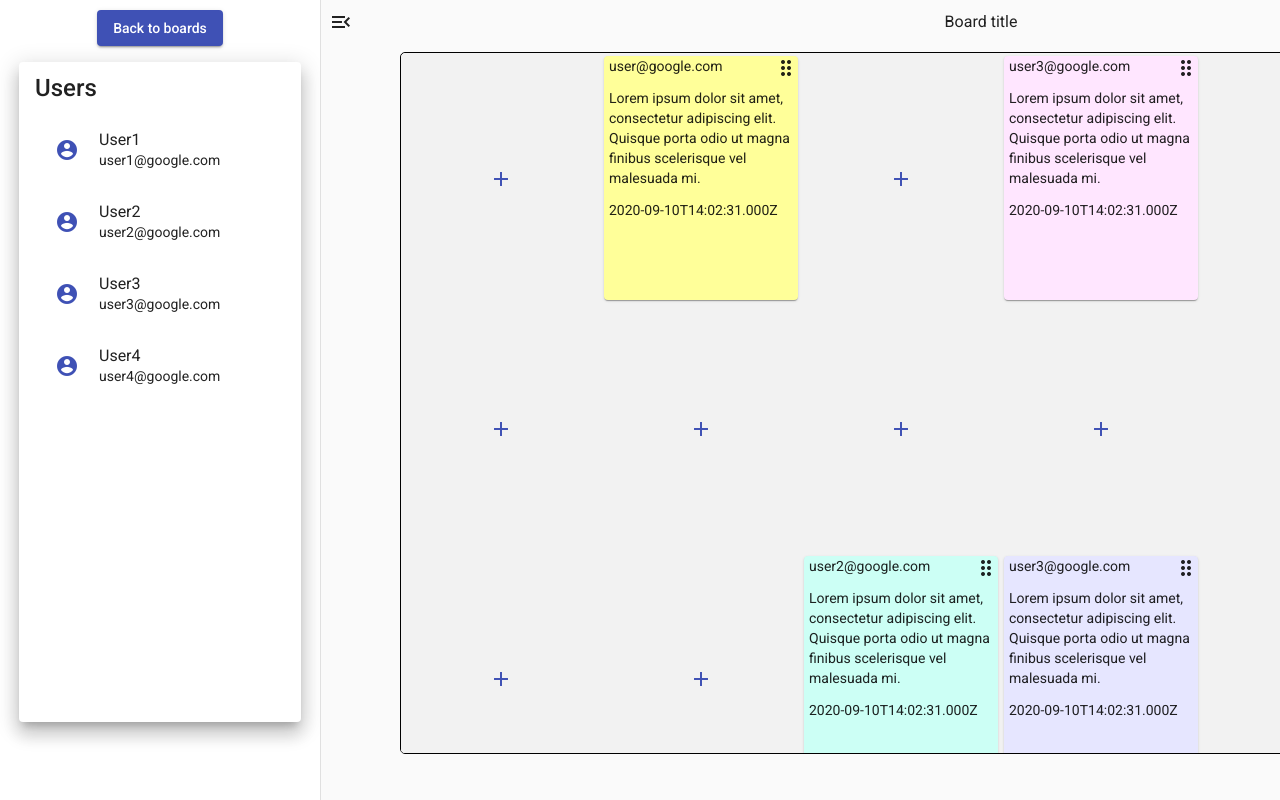
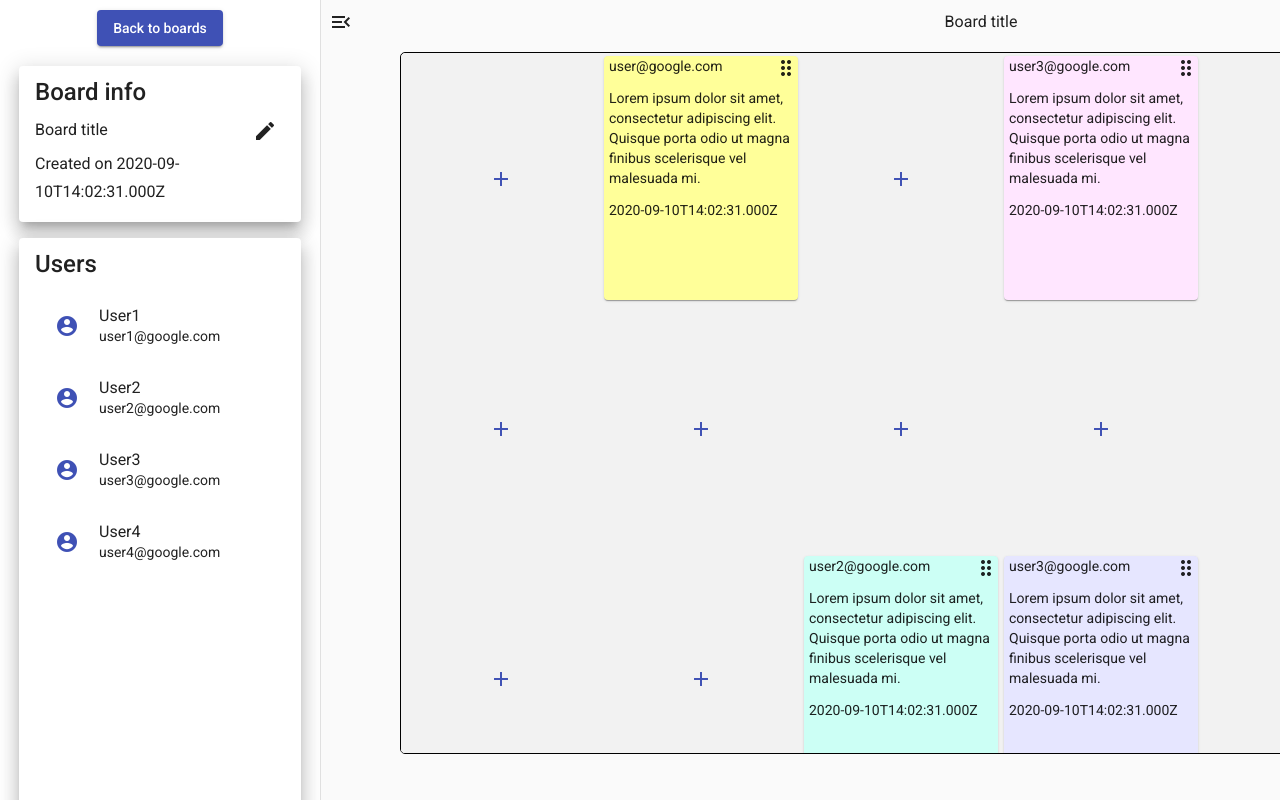
Before and after one commit to googleinterns/step257-2020, an Angular app in the folder sticknotes-frontend/: page /board/1 in a window 1280 px wide. Both pictures are taken after a click on the button "menu". Built offline with nearby package versions, Linux system fonts and the light colour scheme.

Commit message:
Add edit board functionality, minor fixes

```diff
--- a/sticknotes-frontend/src/app/board-container/board-container.component.css
+++ b/sticknotes-frontend/src/app/board-container/board-container.component.css
@@ -17,3 +17,22 @@
 .toggle-button {
   font-size: 30px;
 }
+
+.board-info {
+  margin-top: 20px;
+}
+
+.flex-container {
+  display: flex;
+  flex-direction: row;
+  justify-content: space-between;
+  align-items: center;
+}
+
+.flex-container h3 {
+  margin: 0px;
+}
+
+mat-card-content {
+  width: 250px;
+}
--- a/sticknotes-frontend/src/app/board-container/board-container.component.html
+++ b/sticknotes-frontend/src/app/board-container/board-container.component.html
@@ -2,13 +2,27 @@
   <mat-drawer #drawer mode="side">
     <div class="side-menu">
       <button mat-raised-button color="primary" (click)="backToBoards()">Back to boards</button>
+      <div class="board-info" *ngIf="sidenavBoardData">
+        <mat-card class="mat-elevation-z12">
+          <mat-card-title>Board info</mat-card-title>
+          <mat-card-content>
+            <div class="flex-container">
+              <h3>{{sidenavBoardData.title}}</h3>
+              <button mat-icon-button (click)="openEditBoardDialog()">
+                <mat-icon>edit</mat-icon>
+              </button>
+            </div>
+            <h3>Created on {{sidenavBoardData.creationDate}}</h3>
+          </mat-card-content>
+        </mat-card>
+      </div>
       <app-user-list></app-user-list>
     </div>
   </mat-drawer>
   <div class="board-container">
     <button mat-icon-button (click)="toggleMenu(drawer)" class="toggle-button">
-      <mat-icon >{{iconName}}</mat-icon>
+      <mat-icon>{{iconName}}</mat-icon>
     </button>
-    <app-board></app-board>
+    <app-board [boardTitle]="newTitle" (boardLoaded)="receiveBoardData($event)"></app-board>
   </div>
 </mat-drawer-container>
--- a/sticknotes-frontend/src/app/board-container/board-container.component.ts
+++ b/sticknotes-frontend/src/app/board-container/board-container.component.ts
@@ -1,9 +1,12 @@
 /**
  * A main view of the app, container that holds the board
  */
-import { Component, OnInit } from '@angular/core';
+import { Component, OnInit, Input } from '@angular/core';
 import { MatDrawer } from '@angular/material/sidenav';
 import { Router } from '@angular/router';
+import { SidenavBoardData } from '../interfaces';
+import { NewBoardComponent } from '../new-board/new-board.component';
+import { MatDialog } from '@angular/material/dialog';
 
 @Component({
   selector: 'app-board-container',
@@ -13,8 +16,9 @@ import { Router } from '@angular/router';
 export class BoardContainerComponent implements OnInit {
 
   public iconName = 'menu';
-
-  constructor(private router: Router) { }
+  public sidenavBoardData: SidenavBoardData = null;
+  public newTitle: string = null;
+  constructor(private router: Router, private dialog: MatDialog) { }
 
   ngOnInit(): void {
   }
@@ -32,4 +36,20 @@ export class BoardContainerComponent implements OnInit {
   public backToBoards(): void {
     this.router.navigateByUrl('/boards');
   }
+
+  public receiveBoardData(sidenavBoardData: SidenavBoardData): void {
+    // when board data is emitted, add info about the board to the sidenav
+    this.sidenavBoardData = sidenavBoardData;
+  }
+
+  public openEditBoardDialog() {
+    const dialogRef = this.dialog.open(NewBoardComponent, {
+      width: '500px',
+      data: {currentTitle: this.sidenavBoardData.title, boardKey: this.sidenavBoardData.key}
+    });
+    dialogRef.afterClosed().subscribe(updatedBoardTitle => {
+      this.sidenavBoardData.title = updatedBoardTitle;
+      this.newTitle = updatedBoardTitle;
+    });
+  }
 }
--- a/sticknotes-frontend/src/app/board/board.component.html
+++ b/sticknotes-frontend/src/app/board/board.component.html
@@ -1,5 +1,5 @@
 <div class="flex-container">
-  <h3>{{board.title}}</h3>
+  <h3>{{boardTitle}}</h3>
   <div class="board-wrapper" [style]="getBoardWrapperStyle()">
     <div class="board" [style]="getBoardWidth()">
       <div *ngFor="let y of board.rows | rangeLoop">
--- a/sticknotes-frontend/src/app/board/board.component.ts
+++ b/sticknotes-frontend/src/app/board/board.component.ts
@@ -1,8 +1,8 @@
-import { Component, OnInit } from '@angular/core';
+import { Component, OnInit, Output, EventEmitter, Input } from '@angular/core';
 import { CdkDragEnd, CdkDragStart } from '@angular/cdk/drag-drop';
 import { Vector2 } from '../utility/vector';
 import { getTranslateValues } from '../utility/util';
-import { Note, Board } from '../interfaces';
+import { Note, Board, SidenavBoardData } from '../interfaces';
 import { ApiService } from '../services/api.service';
 import { NewNoteComponent } from '../new-note/new-note.component';
 import { MatDialog } from '@angular/material/dialog';
@@ -13,20 +13,35 @@ import { ActivatedRoute } from '@angular/router';
   templateUrl: './board.component.html',
   styleUrls: ['./board.component.css']
 })
-export class BoardComponent {
+export class BoardComponent implements OnInit {
+
+  @Output() boardLoaded = new EventEmitter<SidenavBoardData>(true);
+  @Input() boardTitle: string = null;
   private boardGrid: number[][];
   public board: Board;
   public readonly NOTE_WIDTH = 200;
   public readonly NOTE_HEIGHT = 250;
 
   constructor(private apiService: ApiService, private dialog: MatDialog, private activatedRoute: ActivatedRoute) {
+  }
+
+  ngOnInit(): void {
     // load board
     this.activatedRoute.paramMap.subscribe(params => {
       const boardKey = params.get('id'); // get board id from route param
       // load board with the key
       this.apiService.getBoard(boardKey).subscribe(board => {
         this.board = board;
+        this.boardTitle = board.title;
         this.updateBoardAbstractGrid();
+        // pass essential board's data to the sidenav
+        const sidenavData: SidenavBoardData = {
+          key: board.key,
+          title: board.title,
+          creationDate: board.creationDate,
+          backgroundImg: board.backgroundImg
+        };
+        this.boardLoaded.emit(sidenavData);
       });
     });
   }
@@ -135,7 +150,7 @@ export class BoardComponent {
   // opens new-note component in a dialog and passes the position where the note has to be created
   public openNewNoteDialog(x: number, y: number): void {
     const dialogRef = this.dialog.open(NewNoteComponent, {
-      data: {position: new Vector2(x * this.NOTE_WIDTH, y * this.NOTE_HEIGHT), boardKey: this.board.key}
+      data: { position: new Vector2(x * this.NOTE_WIDTH, y * this.NOTE_HEIGHT), boardKey: this.board.key }
     });
     dialogRef.afterClosed().subscribe(note => {
       // receive a new note here and add it to the board
--- a/sticknotes-frontend/src/app/new-board/new-board.component.html
+++ b/sticknotes-frontend/src/app/new-board/new-board.component.html
@@ -2,11 +2,11 @@
   <form [formGroup]="newBoardForm">
     <mat-form-field>
       <mat-label>Board name</mat-label>
-      <input (keydown.enter)="createNewBoard()" matInput formControlName="boardTitle">
+      <input (keydown.enter)="handleSubmit()" matInput formControlName="boardTitle">
       <mat-error *ngIf="!this.newBoardForm.valid">
         Please enter a valid board name
       </mat-error>
     </mat-form-field>
   </form>
-  <button mat-raised-button color="primary" (click)="createNewBoard()" [disabled]="sendingData">Create</button>
+  <button mat-raised-button color="primary" (click)="handleSubmit()" [disabled]="sendingData">{{submitButton}}</button>
 </div>
--- a/sticknotes-frontend/src/app/new-board/new-board.component.ts
+++ b/sticknotes-frontend/src/app/new-board/new-board.component.ts
@@ -1,7 +1,7 @@
-import { Component, OnInit } from '@angular/core';
+import { Component, OnInit, Inject } from '@angular/core';
 import { FormGroup, FormControl, Validators } from '@angular/forms';
 import { Router } from '@angular/router';
-import { MatDialogRef } from '@angular/material/dialog';
+import { MatDialogRef, MAT_DIALOG_DATA } from '@angular/material/dialog';
 import { noSpacesValidator } from '../utility/util';
 import { BoardApiService } from '../services/board-api.service';
 
@@ -12,20 +12,35 @@ import { BoardApiService } from '../services/board-api.service';
 })
 export class NewBoardComponent implements OnInit {
   public sendingData = false;
+  public submitButton: string;
+  private mode: 'create' | 'edit';
+  private boardKey: string;
   public newBoardForm = new FormGroup({
     boardTitle: new FormControl('', [
       Validators.required,
       noSpacesValidator
     ])
-  })
+  });
   constructor(private router: Router,
               private dialogRef: MatDialogRef<NewBoardComponent>,
-              private boardApiService: BoardApiService) { }
+              private boardApiService: BoardApiService,
+              @Inject(MAT_DIALOG_DATA) private data: any) { }
 
   ngOnInit(): void {
+    // if component in edit mode, prepopulate form data
+    if (this.data && this.data.currentTitle) {
+      this.newBoardForm.controls.boardTitle.setValue(this.data.currentTitle);
+      this.boardKey = this.data.boardKey;
+      this.submitButton = 'Update';
+      this.mode = 'edit';
+    } else {
+      this.submitButton = 'Create';
+      this.mode = 'create';
+    }
   }
 
-  public createNewBoard() {
+  // creates a new board with the given name
+  private createNewBoard(): void {
     if (this.newBoardForm.valid) {
       // to create a board we only need a title
       const boardTitle = this.newBoardForm.controls.boardTitle.value;
@@ -36,4 +51,23 @@ export class NewBoardComponent implements OnInit {
       });
     }
   }
+
+  // updates board title, later it will handle background image updates as well
+  private updateBoard(): void {
+    if (this.newBoardForm.valid) {
+      const boardTitle = this.newBoardForm.controls.boardTitle.value;
+      this.sendingData = true;
+      this.boardApiService.updateBoardTitle(this.boardKey, boardTitle).subscribe(updatedBoard => {
+        this.dialogRef.close(boardTitle);
+      });
+    }
+  }
+
+  public handleSubmit(): void {
+    if (this.mode === 'edit') {
+      this.updateBoard();
+    } else {
+      this.createNewBoard();
+    }
+  }
 }
--- a/sticknotes-frontend/src/app/services/board-api.service.ts
+++ b/sticknotes-frontend/src/app/services/board-api.service.ts
@@ -7,28 +7,36 @@ import { Board, User } from '../interfaces';
   providedIn: 'root'
 })
 export class BoardApiService {
+  private mockedUser: User = {
+    key: 'userKey',
+    nickname: 'googler',
+    email: 'googler@google.com',
+    accessibleBoards: []
+  };
+  private mockedNewBoardResponse: Board = {
+    key: 'boardKey',
+    notes: [],
+    users: [],
+    creationDate: new Date().toISOString(),
+    title: 'boardTitle',
+    creator: this.mockedUser,
+    rows: 4,
+    cols: 6,
+    backgroundImg: null
+  }
 
   constructor(private http: HttpClient) { }
 
   public createBoard(boardTitle: string): Observable<Board> {
     // return this.http.post<Board>('api/boards/', {title: boardTitle});
-    const mockedUser: User = {
-      key: 'userKey',
-      nickname: 'googler',
-      email: 'googler@google.com',
-      accessibleBoards: []
-    };
-    const mockedNewBoardResponse: Board = {
-      key: 'boardKey',
-      notes: [],
-      users: [],
-      creationDate: new Date().toISOString(),
-      title: boardTitle,
-      creator: mockedUser,
-      rows: 4,
-      cols: 6,
-      backgroundImg: null
-    }
-    return of(mockedNewBoardResponse);
+    return of(this.mockedNewBoardResponse);
+  }
+
+  public updateBoardTitle(boardKey: string, boardTitle: string): Observable<Board> {
+    // return this.http.post<Board>(`api/boards/?id=${boardKey}`, {title: boardTitle});
+    this.mockedNewBoardResponse.title = boardTitle;
+    const mockedResponse = this.mockedNewBoardResponse;
+    mockedResponse.title = boardTitle;
+    return of(mockedResponse);
   }
 }
```
Also changed, not shown: sticknotes-frontend/src/app/interfaces.ts (+7 -0 lines).
